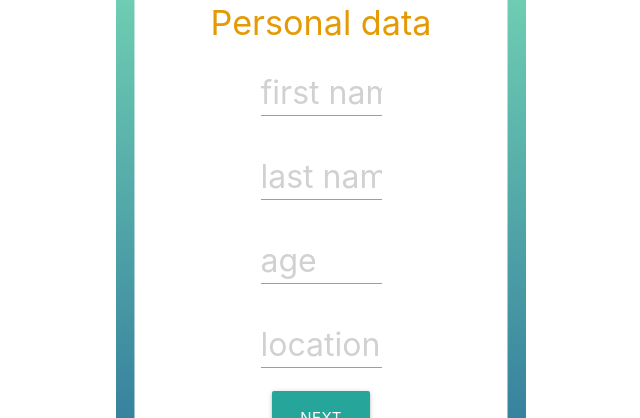
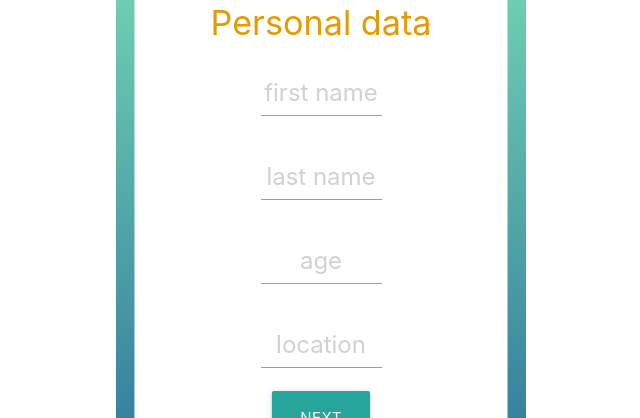
Before and after one commit to hoanphungt/TravelBuddy, a React (Create React App) app: page /newuserinfo in a window 1280 px wide. Shown: the part 180-598 px from the top of the page, without its empty margins (319-959 px from the left). Built offline with nearby package versions, Linux system fonts and the light colour scheme.

Commit message:
centered

```diff
--- a/src/App.css
+++ b/src/App.css
@@ -103,6 +103,13 @@ h4 {
   font-size: xx-large;
 }
 
+#destination2 {
+  color: #E59A03;
+  font-size: x-large;
+  text-align: center;
+}
+
+
 #startDate {
   color: #E59A03;
 }
--- a/src/components/NewUserInfo.js
+++ b/src/components/NewUserInfo.js
@@ -49,20 +49,20 @@ render(){
       <h4>Personal data</h4>
       <div className="row">
         <div className="input-field col s6 offset-s3">
-          <input id="destination" placeholder="first name" type="text" onChange={this.firstname}/>
-          <label for="destination"></label>
+          <input id="destination2" placeholder="first name" type="text" onChange={this.firstname}/>
+          <label for="destination2"></label>
         </div>
         <div className="input-field col s6 offset-s3">
-          <input id="destination" placeholder="last name" type="text" onChange={this.lastname}/>
-          <label for="destination"></label>
+          <input id="destination2" placeholder="last name" type="text" onChange={this.lastname}/>
+          <label for="destination2"></label>
         </div>
         <div className="input-field col s6 offset-s3">
-          <input id="destination" placeholder="age" type="text" onChange={this.age}/>
-          <label for="destination"></label>
+          <input id="destination2" placeholder="age" type="text" onChange={this.age}/>
+          <label for="destination2"></label>
         </div>
         <div className="input-field col s6 offset-s3">
-          <input id="destination" placeholder="location" type="text" onChange={this.location}/>
-          <label for="destination"></label>
+          <input id="destination2" placeholder="location" type="text" onChange={this.location}/>
+          <label for="destination2"></label>
         </div>
 
          <NavLink to='/newTravel' className="white-text" >
```
